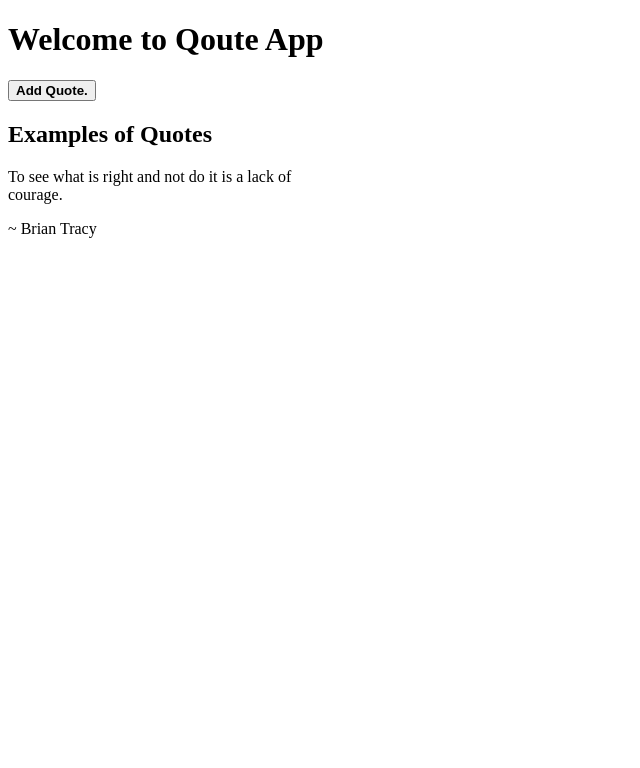
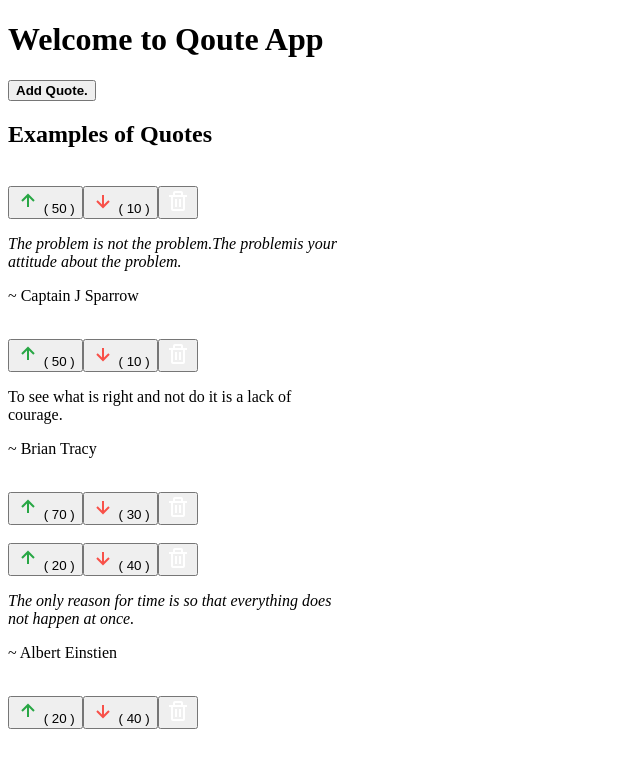
Before and after one commit to annngure/Angular-Quote, an Angular app: page / in a window 1280 px wide. Shown: the top 768 px of the page, without its empty margins (0-640 px from the left). Built offline with nearby package versions, Linux system fonts and the light colour scheme.

Commit message:
add other example quotes

```diff
--- a/src/app/quote/quote.component.html
+++ b/src/app/quote/quote.component.html
@@ -19,9 +19,31 @@
              </div>
 
              <div class="footer text-center">
+                 <br>
                  <app-quote-details *ngIf="quote.showDetails" [quote]="quote"></app-quote-details>
+                 <button type="button" id="likes" class="btn btn-sm btn-dark" (click)='upvote(i)'><svg xmlns="http://www.w3.org/2000/svg" width="24" height="24" viewBox="0 0 24 24" style="fill: rgba(40, 167, 69, 1);transform: msFilter;"><path d="M11 8.414V18h2V8.414l4.293 4.293 1.414-1.414L12 4.586l-6.707 6.707 1.414 1.414z"></path></svg> ( {{quote.likes}} )</button>
+                  <button type="button" id="dislikes" class="btn btn-sm btn-dark" (click)='downvote(i)'><svg xmlns="http://www.w3.org/2000/svg" width="24" height="24" viewBox="0 0 24 24" style="fill: rgba(248, 81, 73, 1);transform:msFilter;"><path d="m18.707 12.707-1.414-1.414L13 15.586V6h-2v9.586l-4.293-4.293-1.414 1.414L12 19.414z"></path></svg> ( {{quote.dislikes}} )</button>
+                   <button type="button" id="trash" class="btn btn-sm btn-danger" (click)='deleteQuote(quote)'><svg xmlns="http://www.w3.org/2000/svg" viewBox="0 0 24 24" width="24" height="24" style="fill: rgba(255, 255, 255, 1);transform: msFilter;"><path d="M5 20a2 2 0 0 0 2 2h10a2 2 0 0 0 2-2V8h2V6h-4V4a2 2 0 0 0-2-2H9a2 2 0 0 0-2 2v2H3v2h2zM9 4h6v2H9zM8 8h9v12H7V8z"></path><path d="M9 10h2v8H9zm4 0h2v8h-2z"></path></svg></button>
              </div>
          </div>
+
+         <div class="card" style="width: 21rem;" *ngIf="rankQuotes()!==quote.likes || quote.likes==0">
+            <div class="card-body">
+                <p class="card-text"><i>{{quote.quoteDescription}}</i></p>
+                <p class="card-text">~ {{quote.quoteAuthor}} </p>
+            </div>
+            <div class="footer text-center">
+                <br>
+                <app-quote-details *ngIf='quote.showDetails' [quote]='quote'></app-quote-details>
+                <button type="button" id="likes" class="btn btn-sm btn-dark" (click)='upvote(i)'><svg xmlns="http://www.w3.org/2000/svg" width="24" height="24" viewBox="0 0 24 24" style="fill: rgba(40, 167, 69, 1);transform: msFilter;"><path d="M11 8.414V18h2V8.414l4.293 4.293 1.414-1.414L12 4.586l-6.707 6.707 1.414 1.414z"></path></svg> ( {{quote.likes}} )</button>
+                <button type="button" id="dislikes" class="btn btn-sm btn-dark" (click)='downvote(i)'><svg xmlns="http://www.w3.org/2000/svg" width="24" height="24" viewBox="0 0 24 24" style="fill: rgba(248, 81, 73, 1);transform: msFilter;"><path d="m18.707 12.707-1.414-1.414L13 15.586V6h-2v9.586l-4.293-4.293-1.414 1.414L12 19.414z"></path></svg> ( {{quote.dislikes}} )</button>
+                <button type="button" id="trash" class="btn btn-sm btn-danger" (click)='deleteQuote(quote)'><svg xmlns="http://www.w3.org/2000/svg" viewBox="0 0 24 24" width="24" height="24" style="fill: rgba(255, 255, 255, 1);transform: msFilter;"><path d="M5 20a2 2 0 0 0 2 2h10a2 2 0 0 0 2-2V8h2V6h-4V4a2 2 0 0 0-2-2H9a2 2 0 0 0-2 2v2H3v2h2zM9 4h6v2H9zM8 8h9v12H7V8z"></path><path d="M9 10h2v8H9zm4 0h2v8h-2z"></path></svg></button>
+            </div>
+
+
+
+        </div>
+
     </div>
     </div>
 </div>
```
